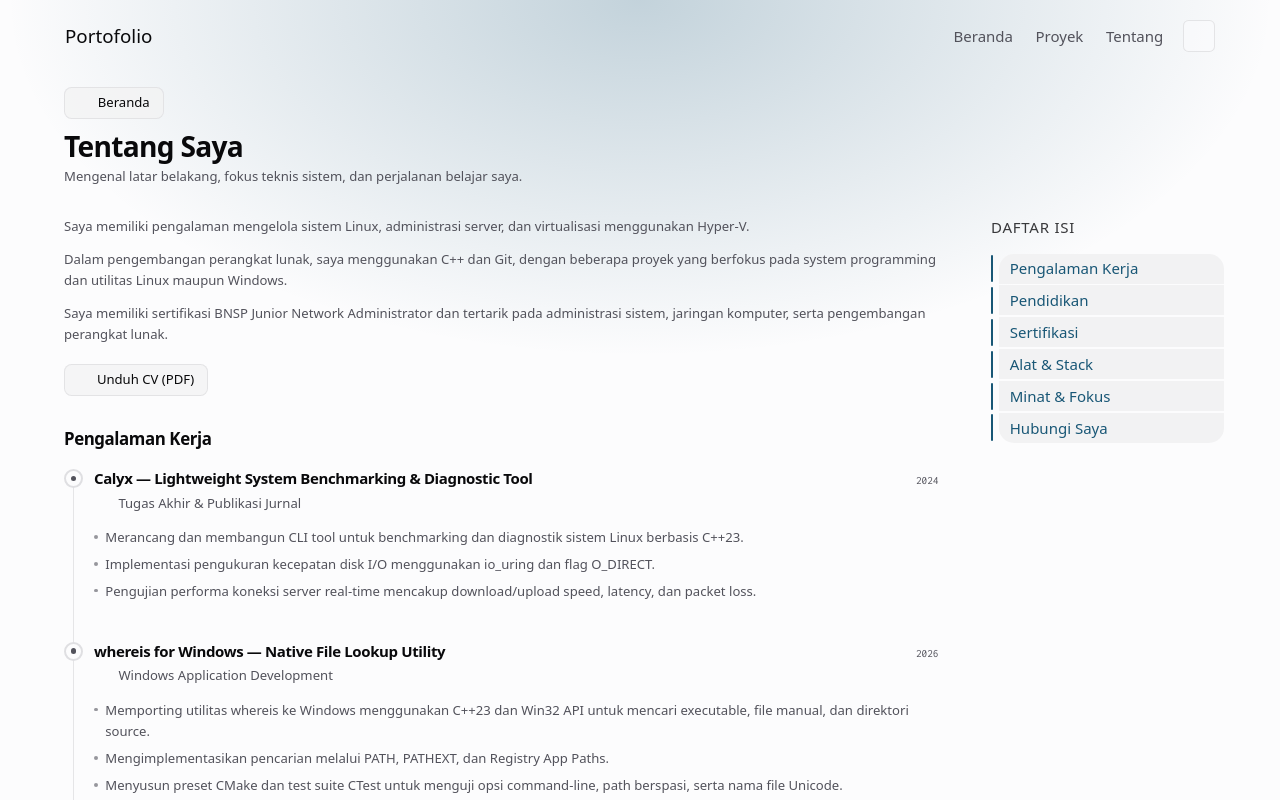
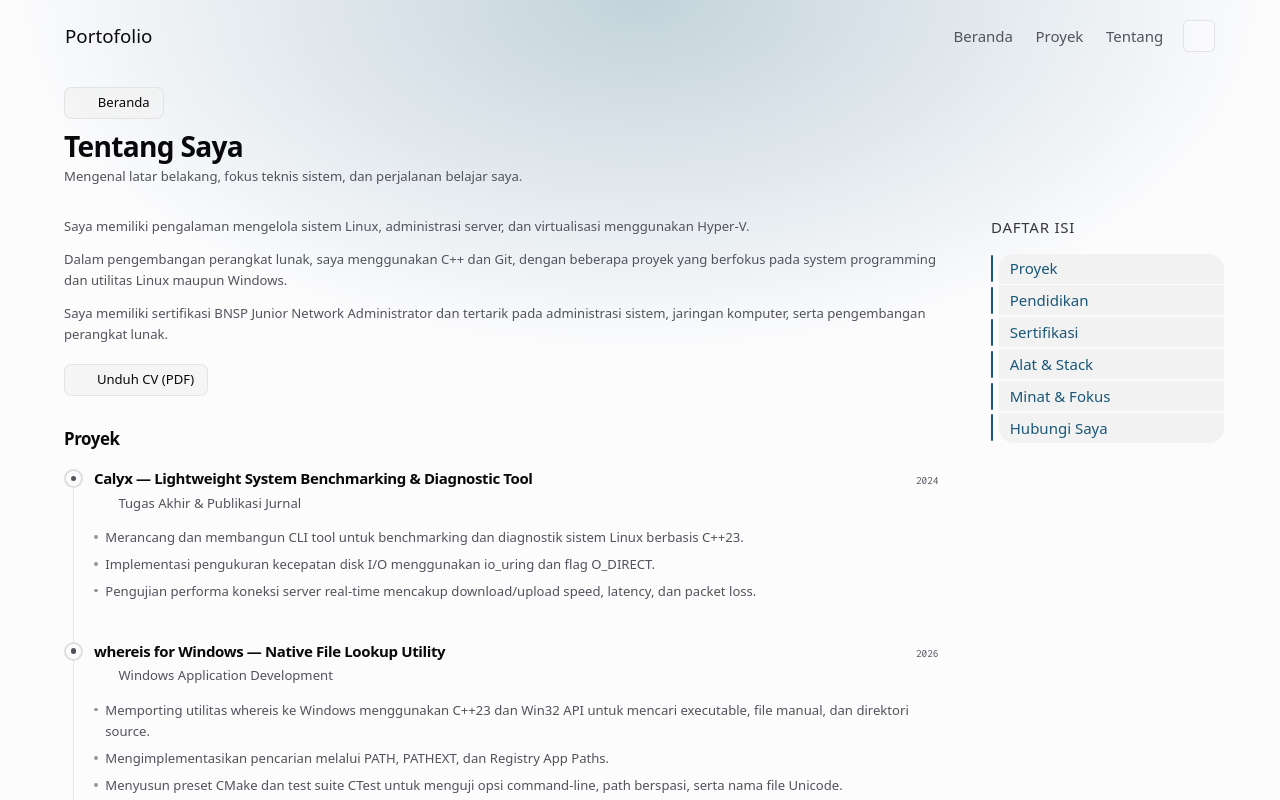
Before and after one commit to relvinarsenio/portofolio, a SvelteKit app: page /about in a window 1280 px wide. Shown: the top 800 px of the page. Built offline with nearby package versions, Linux system fonts and the light colour scheme; some icons are missing; a web font is replaced by a local one.

Commit message:
fix(about): rename work experience section to projects

```diff
--- a/src/routes/about/+page.svelte
+++ b/src/routes/about/+page.svelte
@@ -18,7 +18,7 @@
 	import TOC, { type TocHeadingItem } from '$lib/components/layout/TOC.svelte';
 
 	const headings: TocHeadingItem[] = [
-		{ title: 'Pengalaman Kerja', slug: 'work-experience' },
+		{ title: 'Proyek', slug: 'projects' },
 		{ title: 'Pendidikan', slug: 'education' },
 		{ title: 'Sertifikasi', slug: 'certifications' },
 		{ title: 'Alat & Stack', slug: 'tools-stack' },
@@ -61,11 +61,11 @@
 				{/if}
 			</section>
 
-			<section id="work-experience" class="flex flex-col gap-y-4">
+			<section id="projects" class="flex flex-col gap-y-4">
 				<h2 class="text-base font-semibold tracking-tight text-foreground sm:text-lg">
-					Pengalaman Kerja
+					Proyek
 				</h2>
-				<Timeline items={experienceData} type="work" />
+				<Timeline items={experienceData} type="project" />
 			</section>
 
 			<section id="education" class="flex flex-col gap-y-4">
```
